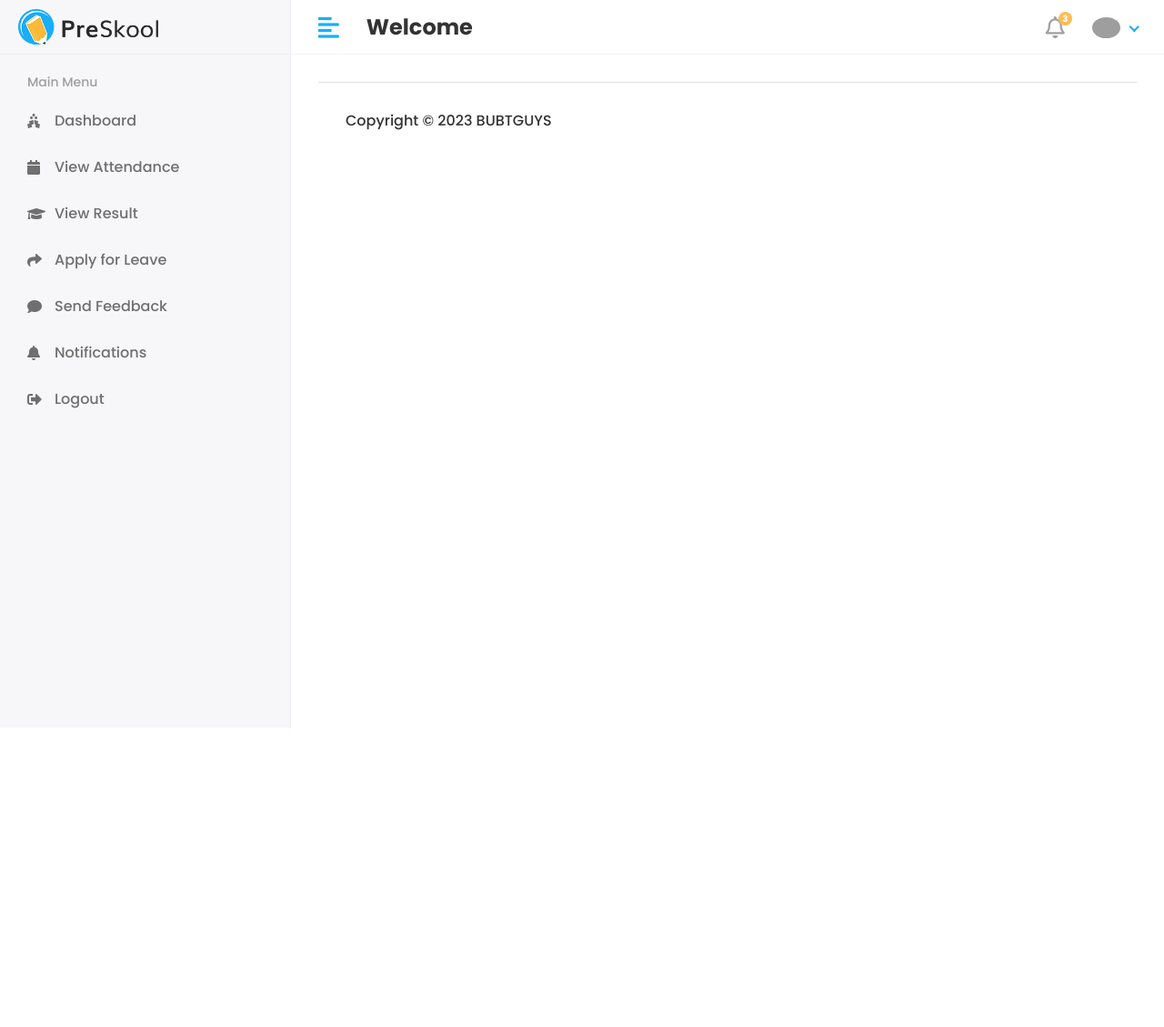
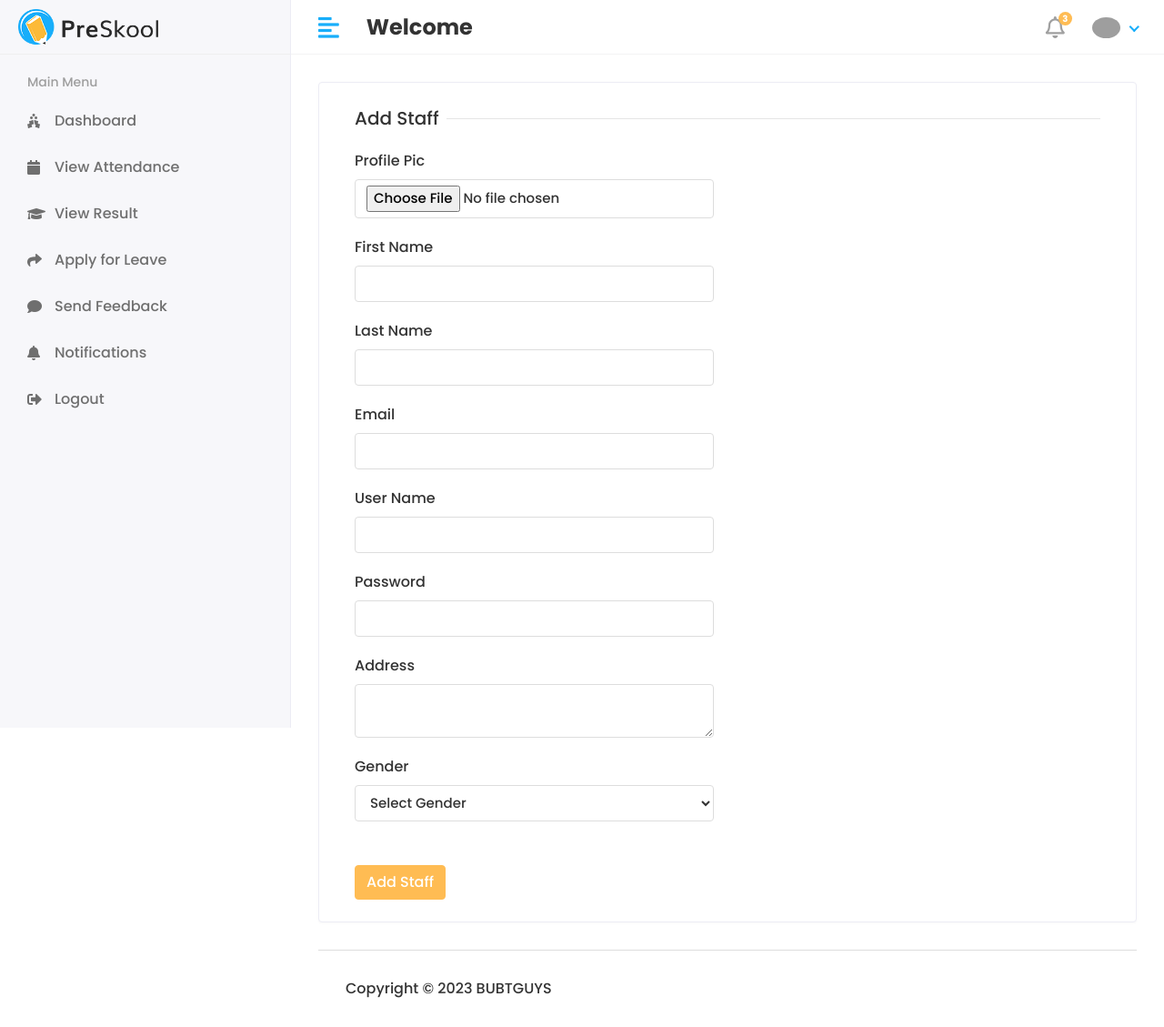
Before and after one commit to Rafid2503/Pre-School, a Django app: page /Admin1/Staff/Add in a window 1280 px wide. Shown: the whole page at 91% size. Before the commit the page ends 800 px from the top, so only its background shows below. Run offline with Django 4.2, Linux system fonts and the light colour scheme; some libraries are stand-ins or nearby versions; grey boxes are pictures that could not be loaded.

Commit message:
Update Add Staff Part

```diff
--- a/ticket/templates/admin1/add_staff.html
+++ b/ticket/templates/admin1/add_staff.html
@@ -1,5 +1,82 @@
 {% extends 'base.html' %}
 {% block content %}
+ <div class="row">
+                  <div class="col-sm-12">
+                     <div class="card">
+                        <div class="card-body">
+                           <form method="post" action="{% url 'add_staff' %}" enctype="multipart/form-data">
+                             {% csrf_token %}
+
+                                 <div class="col-12">
+                                    <h5 class="form-title"><span>Add Staff</span></h5>
+                                 </div>
 
 
+                                 {% include 'includes/messages.html'%}
+
+
+                                 <div class="col-12 col-sm-6">
+                                    <div class="form-group">
+                                       <label>Profile Pic</label>
+                                       <input type="file" class="form-control" name="profile_pic">
+                                    </div>
+                                 </div>
+                                 <div class="col-12 col-sm-6">
+                                    <div class="form-group">
+                                       <label>First Name</label>
+                                       <input type="text" class="form-control" name="first_name">
+                                    </div>
+                                 </div>
+                                 <div class="col-12 col-sm-6">
+                                    <div class="form-group">
+                                       <label>Last Name</label>
+                                       <input type="text" class="form-control" name="last_name">
+                                    </div>
+                                 </div>
+                                 <div class="col-12 col-sm-6">
+                                    <div class="form-group">
+                                       <label>Email</label>
+                                       <input type="text" class="form-control" name="email"  >
+                                    </div>
+                                 </div>
+                                 <div class="col-12 col-sm-6">
+                                    <div class="form-group">
+                                       <label>User Name</label>
+                                       <input type="text" class="form-control" name="username">
+                                    </div>
+                                 </div>
+                                 <div class="col-12 col-sm-6">
+                                    <div class="form-group">
+                                       <label>Password</label>
+                                       <input type="password" class="form-control" name="password ">
+                                    </div>
+                                 </div>
+                               <div class="col-12 col-sm-6">
+                                   <div class="form-group">
+                                    <label>Address</label>
+                                    <textarea class="form-control" name="address" required></textarea>
+                                   </div>
+                               </div>
+
+                               <div class="col-12 col-sm-6">
+                                   <label>Gender</label>
+                                   <select class="form-control" name="gender" required>
+                                   <option>Select Gender</option>
+                                   <option value="Female">Female</option>
+                                   <option value="Male">Male</option>
+                                   <option value="Others">Others</option>
+                                   </select>
+                               </div>
+                               <br>
+                               <br>
+                                 <div class="col-12">
+                                    <button type="submit" class="btn btn-primary">Add Staff</button>
+                                 </div>
+
+                           </form>
+                        </div>
+                     </div>
+                  </div>
+               </div>
+
 {% endblock %}
--- a/ticket/templates/includes/sidebar.html
+++ b/ticket/templates/includes/sidebar.html
@@ -22,7 +22,7 @@
                      <li class="submenu">
                         <a href="#"><i class="fas fa-chalkboard-teacher"></i> <span> Staff</span> <span class="menu-arrow"></span></a>
                         <ul>
-                           <li><a href="teacher-details.html">Add Staff</a></li>
+                           <li><a href="{% url 'add_staff' %}">Add Staff</a></li>
                            <li><a href="add-teacher.html">View Staff</a></li>
                         </ul>
                      </li>
--- a/ticket/ticket/admin1.py
+++ b/ticket/ticket/admin1.py
@@ -1,6 +1,6 @@
 from django.shortcuts import render,redirect
 from django.contrib.auth.decorators import login_required
-from app.models import Course,Session_Year,CustomUser,Student
+from app.models import Course,Session_Year,CustomUser,Student,Staff
 from django.contrib import messages
 
 
@@ -118,8 +118,38 @@ def ADD_SUBJECT(request):
     return render(request,'admin1/add_subject.html',context)
 
 
-def ADD_STAFF(requet):
-    return render(requet,'admin1/add_staff.html')
+def ADD_STAFF(request):
+    if request.method == "POST":
+        profile_pic = request.FILES.get("profile_pic")
+        first_name = request.POST.get('first_name')
+        last_name = request.POST.get('last_name')
+        email = request.POST.get('email')
+        username = request.POST.get('username')
+        password = request.POST.get('password')
+        address = request.POST.get('address')
+        gender = request.POST.get('gender')
+
+        if CustomUser.objects.filter(email=email).exists():
+            messages.warning(request,'Email Is Already Taken ! ')
+            return redirect('add_staff')
+        if CustomUser.objects.filter(username=username).exists():
+            messages.warning(request,'Username Is Already Taken ! ')
+            return redirect('add_staff')
+
+        else:
+            user = CustomUser(first_name=first_name,last_name=last_name,email=email,username=username, profile_pic=profile_pic, user_type= 2)
+            user.set_password(password)
+            user.save()
+
+            staff = Staff(
+                admin=user,
+                address=address,
+                gender=gender,
+            )
+            staff.save()
+            messages.success(request,'Staff Are Successfully Added!')
+            return redirect('add_staff')
+    return render(request,'admin1/add_staff.html')
 
 def EDIT_STUDENT(request,id):
     student=Student.objects.filter(id=id)
--- a/ticket/ticket/urls.py
+++ b/ticket/ticket/urls.py
@@ -51,7 +51,7 @@ urlpatterns = [
     path('student/home',student.HOME,name='student_home'),
 
 #staff
-    path('Admin1/Staff/Add',admin1.ADD_STAFF,name='add_staff')
+    path('Admin1/Staff/Add',admin1.ADD_STAFF,name='add_staff'),
 
 
 ] + static(settings.MEDIA_URL,document_root=settings.MEDIA_ROOT)
```
Also changed, not shown: ticket/db.sqlite3, ticket/media/profile_pic/20000102_052121.jpg (added), ticket/media/profile_pic/SAM_0586.JPG (added), ticket/media/profile_pic/pencil_sketch_946692140766.jpg (added), ticket/media/profile_pic/rafiq.jpg (added), ticket/media/profile_pic/rafiq_300-400.jpg (added), ticket/media/profile_pic/rafiq_4Q7qOpE.jpg (added), ticket/media/profile_pic/rafiq_Fddl8RR.jpg (added).
